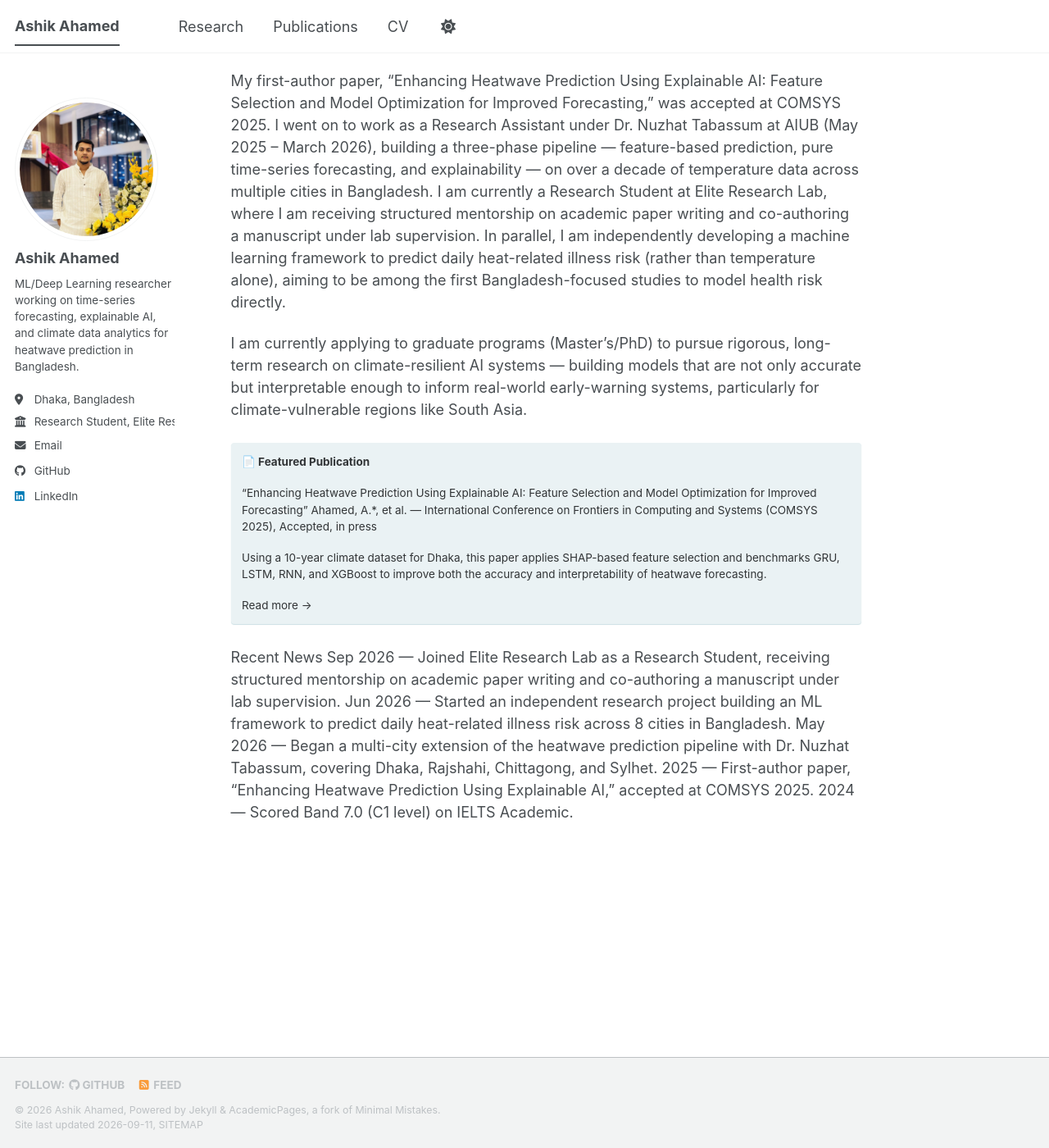
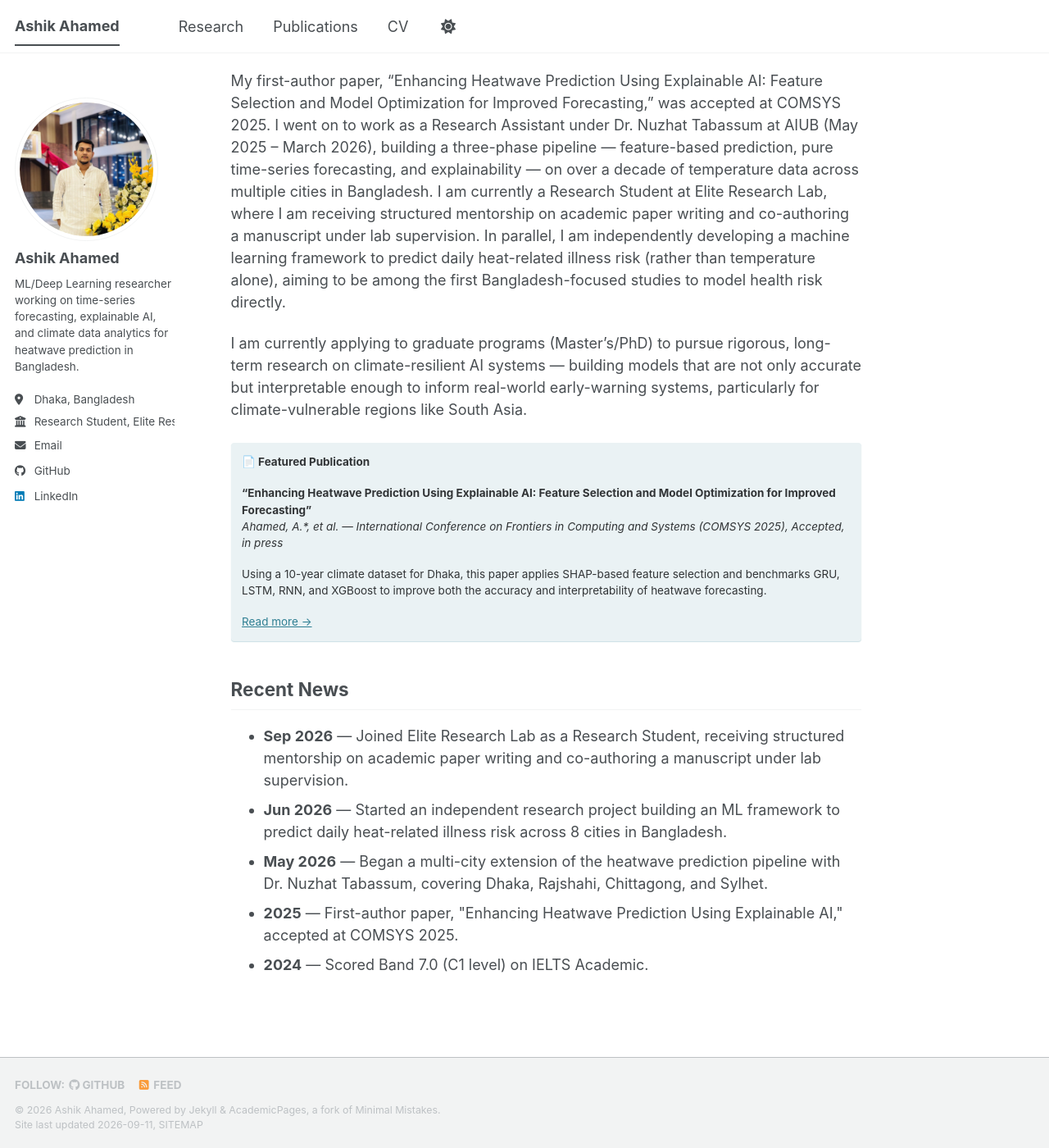
Before and after one commit to ashikahamed985/ashikahamed985.github.io, a Jekyll site: the page built from _pages/about.md, in a window 1280 px wide and 1400 px high, scrolled down 244 px. Shown: the whole window at 82% size. Built offline with Jekyll 4.4.1, drawn with Linux system fonts in a browser that asks for light colours; a style sheet for code colours, icons or effects is not loaded.

Commit message:
Update about.md

```diff
--- a/_pages/about.md
+++ b/_pages/about.md
@@ -14,18 +14,12 @@ My first-author paper, "Enhancing Heatwave Prediction Using Explainable AI: Feat
 
 I am currently applying to graduate programs (Master's/PhD) to pursue rigorous, long-term research on climate-resilient AI systems — building models that are not only accurate but interpretable enough to inform real-world early-warning systems, particularly for climate-vulnerable regions like South Asia.
 
-<div class="notice--info" markdown="1"> **📄 Featured Publication**
+<div class="notice--info" markdown="1"> <strong>📄 Featured Publication</strong>
 
-"Enhancing Heatwave Prediction Using Explainable AI: Feature Selection and Model Optimization for Improved Forecasting" Ahamed, A.*, et al. — International Conference on Frontiers in Computing and Systems (COMSYS 2025), Accepted, in press
+<strong>"Enhancing Heatwave Prediction Using Explainable AI: Feature Selection and Model Optimization for Improved Forecasting"</strong><br> <em>Ahamed, A.*, et al. — International Conference on Frontiers in Computing and Systems (COMSYS 2025), Accepted, in press</em>
 
-Using a 10-year climate dataset for Dhaka, this paper applies SHAP-based feature selection and benchmarks GRU, LSTM, RNN, and XGBoost to improve both the accuracy and interpretability of heatwave forecasting.
+<p>Using a 10-year climate dataset for Dhaka, this paper applies SHAP-based feature selection and benchmarks GRU, LSTM, RNN, and XGBoost to improve both the accuracy and interpretability of heatwave forecasting.</p>
 
-Read more →
+<a href="/publication/2025-12-01-heatwave-prediction-xai">Read more →</a>
 
-</div>
-Recent News
-Sep 2026 — Joined Elite Research Lab as a Research Student, receiving structured mentorship on academic paper writing and co-authoring a manuscript under lab supervision.
-Jun 2026 — Started an independent research project building an ML framework to predict daily heat-related illness risk across 8 cities in Bangladesh.
-May 2026 — Began a multi-city extension of the heatwave prediction pipeline with Dr. Nuzhat Tabassum, covering Dhaka, Rajshahi, Chittagong, and Sylhet.
-2025 — First-author paper, "Enhancing Heatwave Prediction Using Explainable AI," accepted at COMSYS 2025.
-2024 — Scored Band 7.0 (C1 level) on IELTS Academic.
+</div> <h2>Recent News</h2> <ul> <li><strong>Sep 2026</strong> — Joined Elite Research Lab as a Research Student, receiving structured mentorship on academic paper writing and co-authoring a manuscript under lab supervision.</li> <li><strong>Jun 2026</strong> — Started an independent research project building an ML framework to predict daily heat-related illness risk across 8 cities in Bangladesh.</li> <li><strong>May 2026</strong> — Began a multi-city extension of the heatwave prediction pipeline with Dr. Nuzhat Tabassum, covering Dhaka, Rajshahi, Chittagong, and Sylhet.</li> <li><strong>2025</strong> — First-author paper, "Enhancing Heatwave Prediction Using Explainable AI," accepted at COMSYS 2025.</li> <li><strong>2024</strong> — Scored Band 7.0 (C1 level) on IELTS Academic.</li> </ul>
```
